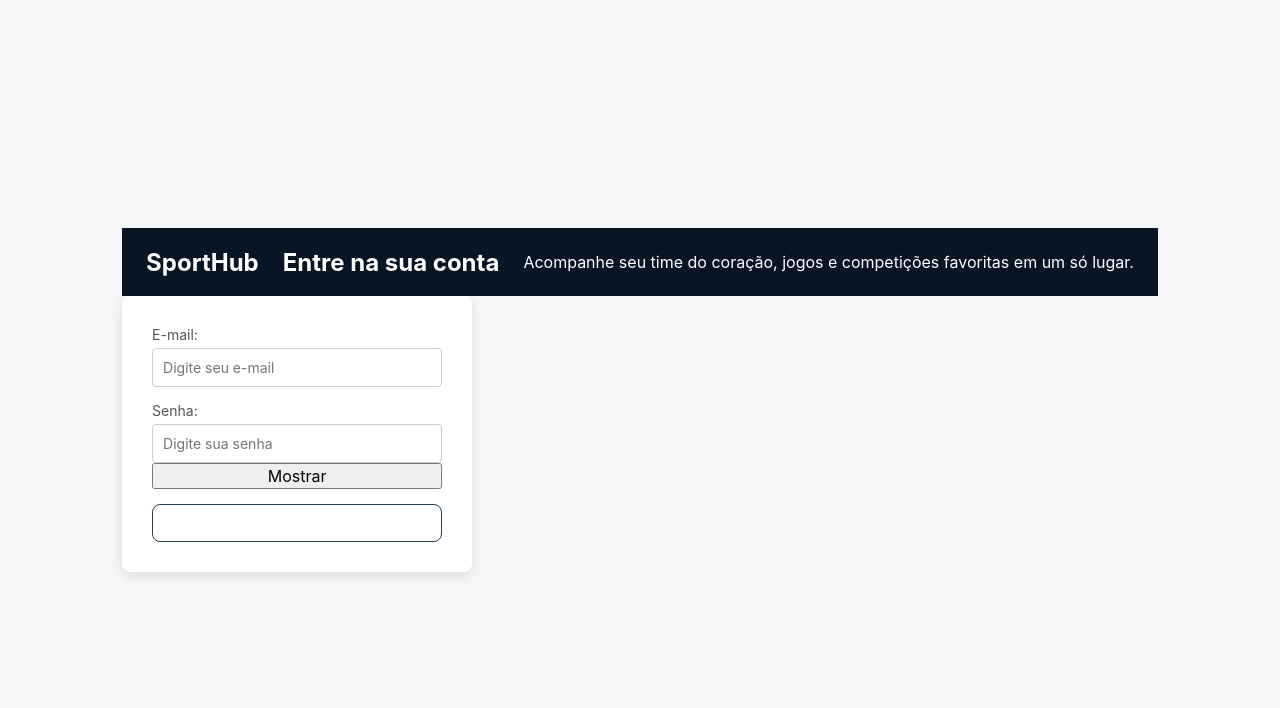
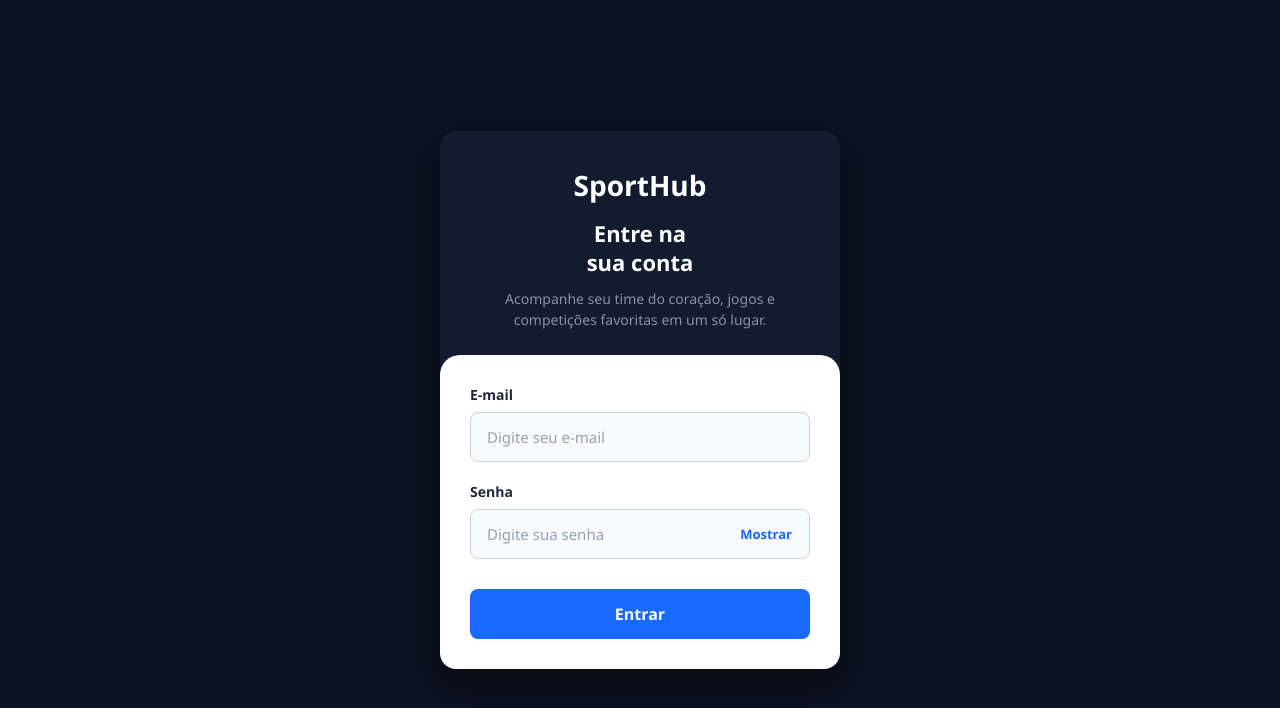
Before and after one commit to Rafabng/SportHub, a React (Vite) app in the folder SportHub/: page / in a window 1280 px wide. Both pictures are taken after a click on the button "Entrar". Shown: the top 708 px of the page. Built offline with nearby package versions, Linux system fonts and the light colour scheme.

Commit message:
Atualização do layout da tela de login com melhoria de visibilidade e fontes pretas

```diff
--- a/SportHub/src/pages/Login.css
+++ b/SportHub/src/pages/Login.css
@@ -1,280 +1,154 @@
+:root {
+    /* Cores de Fundo */
+    --bg-main: #0b1220;
+    --bg-card-dark: #131b2e;
+    --bg-form-light: #ffffff;
+
+    /* Cores de Texto e Bordas */
+    --text-black: #000000; /* Letras pretas para alta visibilidade */
+    --text-white: #ffffff;
+    --text-muted: #8a93a3;
+    --border-light: #cbd5e1;
+
+    /* Destaques */
+    --accent-blue: #1769ff;
+    --accent-hover: #0d56d8;
+}
+
+* {
+    box-sizing: border-box;
+    font-family: 'Segoe UI', Tahoma, Geneva, Verdana, sans-serif;
+}
+
 .login-container {
     min-height: 100vh;
     display: flex;
     justify-content: center;
     align-items: center;
+    background: var(--bg-main);
     padding: 20px;
-
-    background: #0b1220;
 }
 
+/* CARTÃO PRINCIPAL (Melhoria nos Contornos) */
 .login-card {
     width: 100%;
-    max-width: 350px;
-    padding: 30px;
-
-    background: #ffffff;
-    border-radius: 8px;
-
-    box-shadow: 0 4px 12px rgba(0, 0, 0, 0.1);
+    max-width: 400px;
+    background: var(--bg-card-dark);
+    border-radius: 16px;
+    box-shadow: 0 15px 35px rgba(0, 0, 0, 0.4);
+    overflow: hidden; /* Garante que os cantos internos fiquem arredondados */
+    display: flex;
+    flex-direction: column;
 }
 
-/* CABEÇALHO */
-
+/* CABEÇALHO (Correção do texto esmagado) */
 .login-header {
+    padding: 35px 30px 25px 30px;
     text-align: center;
-    margin-bottom: 30px;
 }
 
 .login-header h1 {
-    margin: 0 0 25px;
-
-    font-size: 36px;
+    color: var(--text-white);
+    font-size: 28px;
     font-weight: 800;
-
-    color: #1769ff;
+    margin: 0 0 15px 0;
 }
 
 .login-header h2 {
-    margin: 0 0 10px;
-
-    font-size: 24px;
-
-    color: #172033;
+    color: var(--text-white);
+    font-size: 22px;
+    line-height: 1.3;
+    margin: 0 0 12px 0;
 }
 
 .login-header p {
-    margin: 0;
-
+    color: var(--text-muted);
     font-size: 14px;
     line-height: 1.5;
-
-    color: #687386;
+    margin: 0;
 }
 
-/* CAMPOS */
+/* CAIXA DO FORMULÁRIO (Fundo branco para letras pretas) */
+.login-form-container {
+    background: var(--bg-form-light);
+    padding: 30px;
+    border-radius: 20px 20px 0 0; /* Arredonda apenas o topo para encaixar perfeitamente */
+}
 
+/* GRUPO DE INPUTS */
 .input-group {
     display: flex;
     flex-direction: column;
-
     margin-bottom: 20px;
 }
 
 .input-group label {
-    margin-bottom: 7px;
-
+    color: #1e293b; /* Cinza bem escuro/quase preto */
     font-size: 14px;
     font-weight: 600;
-
-    color: #263247;
+    margin-bottom: 8px;
 }
 
+/* CAMPOS DE TEXTO (Letras Pretas e Alta Visibilidade) */
 .input-group input {
     width: 100%;
-    box-sizing: border-box;
-
-    padding: 13px 14px;
-
-    border: 1px solid #d6dbe4;
+    padding: 14px 16px;
+    background: #f8fafc; /* Fundo cinza super claro */
+    border: 1px solid var(--border-light);
     border-radius: 8px;
-
     font-size: 15px;
-
+    color: var(--text-black); /* LETRAS PRETAS GARANTIDAS */
     outline: none;
-
     transition: 0.2s;
 }
 
-.input-group input:focus {
-    border-color: #1769ff;
-
-    box-shadow: 0 0 0 3px rgba(23, 105, 255, 0.12);
+.input-group input::placeholder {
+    color: #94a3b8; /* Placeholder sutil */
 }
 
-/* SENHA */
-
-.password-container {
-    position: relative;
+.input-group input:focus {
+    border-color: var(--accent-blue);
+    background: #ffffff;
+    box-shadow: 0 0 0 3px rgba(23, 105, 255, 0.15);
 }
 
-.password-container input {
-    padding-right: 80px;
+/* CORREÇÃO DO BOTÃO "MOSTRAR" DENTRO DA SENHA */
+.password-input-wrapper {
+    position: relative;
+    display: flex;
+    align-items: center;
+}
+
+.password-input-wrapper input {
+    padding-right: 80px; /* Cria espaço interno para o botão não sobrepor o texto */
 }
 
 .show-password {
     position: absolute;
-
-    right: 10px;
-    top: 50%;
-
-    transform: translateY(-50%);
-
+    right: 12px;
+    background: transparent;
     border: none;
-    background: transparent;
-
-    color: #1769ff;
-
-    font-size: 12px;
+    color: var(--accent-blue);
+    font-size: 13px;
     font-weight: 600;
-
     cursor: pointer;
 }
 
-/* ESQUECI SENHA */
-
-.forgot-password {
-    text-align: right;
-
-    margin-top: -8px;
-    margin-bottom: 20px;
+/* BOTÃO ENTRAR */
+.btn-entrar {
+    width: 100%;
+    margin-top: 10px;
+    padding: 14px;
+    background: var(--accent-blue);
+    color: var(--text-white);
+    border: none;
+    border-radius: 8px;
+    font-size: 16px;
+    font-weight: 700;
+    cursor: pointer;
+    transition: background 0.2s;
 }
 
-.forgot-password button {
-    border: none;
-    background: none;
-
-    color: #1769ff;
-
-    cursor: pointer;
-
-    font-size: 13px;
+.btn-entrar:hover {
+    background: var(--accent-hover);
 }
-
-/* BOTÃO LOGIN */
-
-.login-button {
-    width: 100%;
-
-    padding: 14px;
-
-    border: none;
-    border-radius: 8px;
-
-    background: #1769ff;
-    color: white;
-
-    font-size: 16px;
-    font-weight: 700;
-
-    cursor: pointer;
-
-    transition: 0.2s;
-}
-
-.login-button:hover {
-    background: #0d56d8;
-}
-
-/* DIVISOR */
-
-.divider {
-    display: flex;
-    align-items: center;
-
-    gap: 12px;
-
-    margin: 25px 0;
-
-    color: #8a93a3;
-
-    font-size: 13px;
-}
-
-.divider::before,
-.divider::after {
-    content: '';
-
-    flex: 1;
-
-    height: 1px;
-
-    background: #e0e4ea;
-}
-
-/* GOOGLE */
-
-.google-button {
-    width: 100%;
-
-    padding: 13px;
-
-    border: 1px solid #d6dbe4;
-    border-radius: 8px;
-
-    background: white;
-
-    color: #263247;
-
-    font-size: 14px;
-    font-weight: 600;
-
-    cursor: pointer;
-}
-
-/* CADASTRO */
-
-.register {
-    display: flex;
-    justify-content: center;
-    align-items: center;
-
-    gap: 5px;
-
-    margin-top: 25px;
-
-    font-size: 13px;
-
-    color: #687386;
-}
-
-.register button {
-    border: none;
-    background: none;
-
-    color: #1769ff;
-
-    font-weight: 700;
-
-    cursor: pointer;
-}
-
-/* ACESSAR SEM LOGIN */
-
-.guest-button {
-    width: 100%;
-
-    margin-top: 20px;
-
-    padding: 10px;
-
-    border: none;
-    background: transparent;
-
-    color: #687386;
-
-    font-size: 13px;
-
-    cursor: pointer;
-}
-
-.guest-button:hover {
-    color: #1769ff;
-}
-
-/* RESPONSIVIDADE */
-
-@media (max-width: 500px) {
-
-    .login-card {
-        padding: 30px 22px;
-    }
-
-    .login-header h1 {
-        font-size: 30px;
-    }
-
-    .login-header h2 {
-        font-size: 21px;
-    }
-}
--- a/SportHub/src/pages/Login.jsx
+++ b/SportHub/src/pages/Login.jsx
@@ -1,65 +1,41 @@
-import { useState } from 'react';
+import React from 'react';
+import './Login.css';
 
-export default function Login({ aoLogar }) {
-
-    const [email, setEmail] = useState('');
-    const [senha, setSenha] = useState('');
-    const [mostrarSenha, setMostrarSenha] = useState(false);
-
-    const handleSubmit = (e) => {
-        e.preventDefault();
-
-        /* Garante que os dois estejam informados */
-        if (email && senha) {
-            aoLogar(email);
-        }
-    };
-
+const Login = () => {
     return (
         <main className="login-container">
+            <div className="login-card">
 
-            <section className="login-card">
+                {/* Cabeçalho Escuro */}
+                <div className="login-header">
+                    <h1>SportHub</h1>
+                    <h2>Entre na<br/>sua conta</h2>
+                    <p>Acompanhe seu time do coração, jogos e competições favoritas em um só lugar.</p>
+                </div>
 
-                <header className="login-header">
-                    <h1>SportHub</h1>
+                {/* Área do Formulário Clara (Foco na Visibilidade) */}
+                <div className="login-form-container">
+                    <form>
+                        <div className="input-group">
+                            <label htmlFor="email">E-mail</label>
+                            <input type="email" id="email" placeholder="Digite seu e-mail" required />
+                        </div>
 
-                    <h2>Entre na sua conta</h2>
-                    <p>Acompanhe seu time do coração, jogos e competições favoritas em um só lugar.</p>
-                </header>
+                        <div className="input-group">
+                            <label htmlFor="senha">Senha</label>
+                            <div className="password-input-wrapper">
+                                <input type="password" id="senha" placeholder="Digite sua senha" required />
+                                <button type="button" className="show-password">Mostrar</button>
+                            </div>
+                        </div>
 
-                <form onSubmit={handleSubmit} className="login-form">
+                        <button type="submit" className="btn-entrar">Entrar</button>
+                    </form>
+                </div>
 
-                    <div className="input-group">
-                        <label htmlFor="email">E-mail:</label>
-
-                        <input
-                            type="email"
-                            id="email"
-                            placeholder="Digite seu e-mail"
-                            value={email}
-                            onChange={(e) => setEmail(e.target.value)}
-                            required
-                        />
-                    </div>
-
-                    <div className="input-group">
-                        <label htmlFor="senha">Senha:</label>
-
-                        <input
-                            type={mostrarSenha ? "text" : "password"}
-                            id="senha"
-                            placeholder="Digite sua senha"
-                            value={senha}
-                            onChange={(e) => setSenha(e.target.value)}
-                            required
-                        />
-                        <button type="button" onClick={() => setMostrarSenha(!mostrarSenha)}>{mostrarSenha ? "Ocultar" : "Mostrar"}</button>
-                    </div>
-
-                    <button type="submit" className="login-button">Entrar</button>
-
-                </form>
-            </section>
+            </div>
         </main>
     );
-}
+};
+
+export default Login;
```
